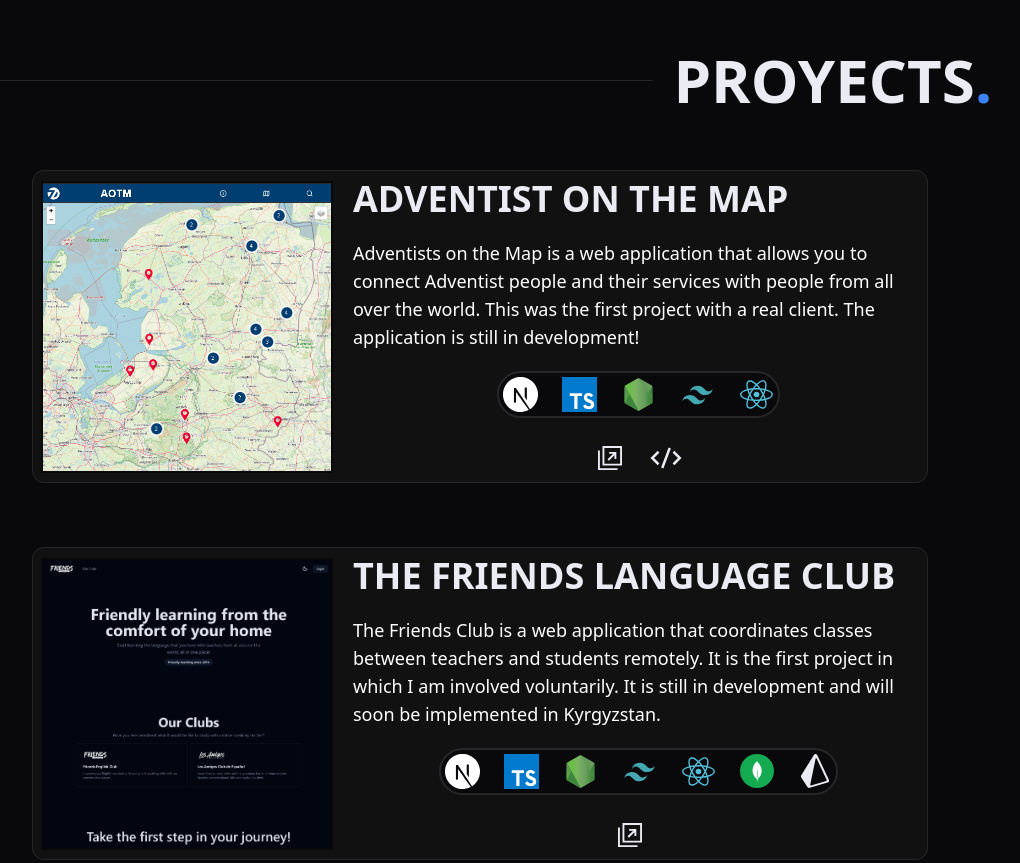
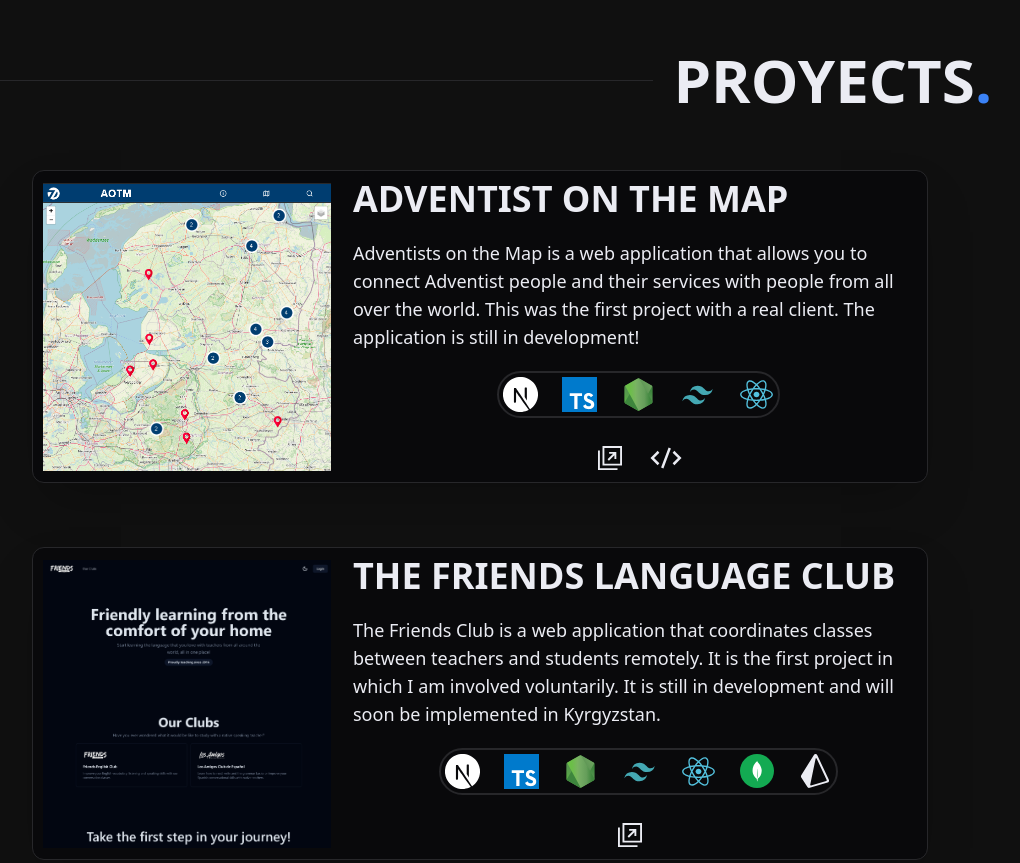
Before and after one commit to Rwaja/Portfolio, an Astro site: page / in a window 1280 px wide. Shown: the part 1581-2444 px from the top of the page, without its empty margins (160-1180 px from the left). Built offline with nearby package versions, Linux system fonts and the light colour scheme; Astro itself is replaced by a stand-in of ours.

Commit message:
Update styles in Card and Main components

```diff
--- a/src/components/Card.astro
+++ b/src/components/Card.astro
@@ -24,7 +24,7 @@ const {
 ---
 
 <article
-  class="max-w-xs mx-auto w-auto bg-[#111] text-[#ebecf3] rounded-xl md:flex md:max-w-4xl border border-border-color hover:shadow-blue duration-700"
+  class="max-w-xs mx-auto w-auto bg-background-color text-[#ebecf3] rounded-xl md:flex md:max-w-4xl border border-border-color hover:shadow-blue duration-700 shadow-2xl"
 >
   <div class="hover:origin-bottom hover:-rotate-3 duration-200 md:flex-shrink-0 md:my-auto m-2 border-2 border-background-color">
     <img
@@ -46,7 +46,7 @@ const {
         {title}
       </h1>
     </div>
-    <div class="mt-5 text-lg font-normal min-h-[96px] text-white">
+    <div class="mt-5 text-lg font-normal min-h-[96px]">
       {description}
     </div>
     <div
--- a/src/components/Main.astro
+++ b/src/components/Main.astro
@@ -78,7 +78,7 @@ import Presentation from "./Presentation.astro";
     </div>
   </section>
 
-<section id="proyects" class="scroll-mt-[6vh] flex py-[5rem] justify-center bg-background-color h-auto">
+<section id="proyects" class="scroll-mt-[6vh] flex py-[5rem] justify-center bg-[#101010] h-auto">
   <!-- TODO: arreglar card portfolio-->
   <div class="md:justify-center md:items-center w-full md:w-[80%] h-[100%]">
     <div class="flex justify-end items-center mb-5 mx-auto w-[80%] md:w-[100%] pb-10">
```
